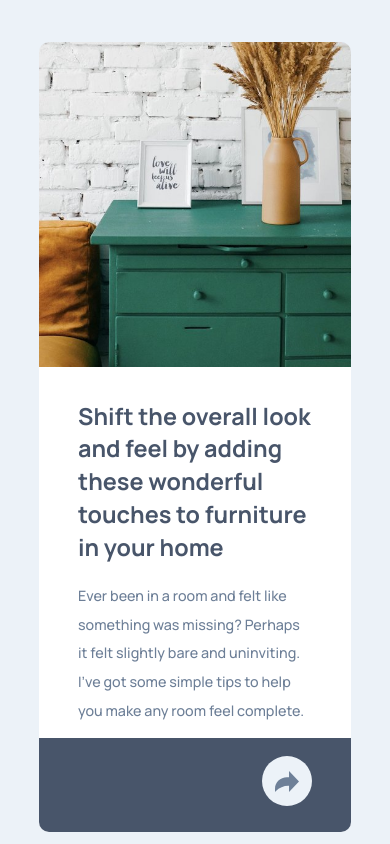
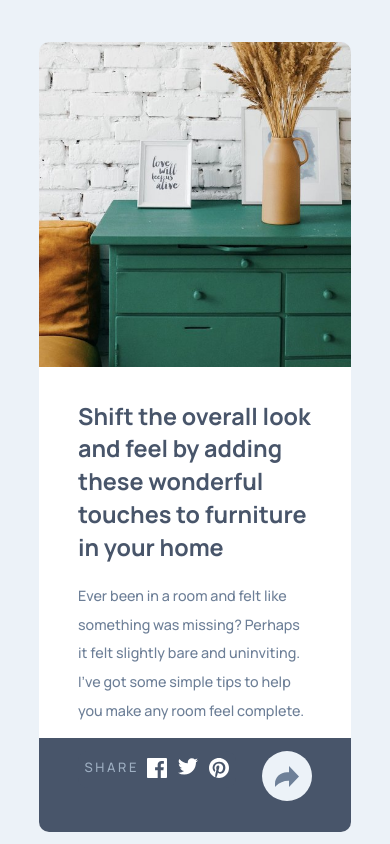
Before and after one commit to Nazaf64/article-preview-component, a plain HTML site: page index.html in a window 390 px wide. Both pictures are taken after a click on the button 287 px from the left and 789 px from the top of the page. Drawn offline with Linux system fonts and the light colour scheme.

Commit message:
completed mobile view share menu

```diff
--- a/main.js
+++ b/main.js
@@ -52,5 +52,12 @@ function onClick() {
         } else if(mobileShareButton.className == 'share-clicked-toggle'){
             mobileShareButton.className = 'share-clicked'
         }
+
+
+        if(bubbleSet.id == 'bubble-set'){
+            bubbleSet.id = 'bubble-set-toggle';
+        } else if(bubbleSet.id == 'bubble-set-toggle'){
+            bubbleSet.id = 'bubble-set';
+        }
     }
 }
--- a/style.css
+++ b/style.css
@@ -42,12 +42,6 @@ h1{
     padding-bottom: 0.8em;
 }
 
-/* h1, p#description{
-    padding-left: 4em;
-    padding-right: 4em;
-    padding-top: 3em;
-} */
-
 .text{
     grid-row: 1/3;
     grid-column: 1/3;
@@ -64,8 +58,6 @@ p{
 
 p#description{
     font-size: 1.1em;
-    /* margin-top: 1.5em;
-    margin-bottom: 1.5em; */
     line-height: 2em;
 }
 
@@ -90,17 +82,7 @@ p#date{
     grid-column-end: 3;
 }
 
-/* .grid-container h1{
-    grid-row: 1/2;
-}
-
-.grid-container p{
-    grid-row: 2/3;
-} */
-
 #card-text{
-    /* padding: 3em 4em; */
-    /* padding-right: 4.5em; needed for readjustment with the bubble */
     background-color: #fff;
     border-top-right-radius: var(--border-radius);
     border-bottom-right-radius: var(--border-radius);
@@ -113,7 +95,7 @@ p#date{
     display: grid;
     grid-template-columns: 1fr 4fr;
     justify-content: start;
-    align-content: end;
+    align-content: center;
 
     padding-left: 4em;
     padding-bottom: 3em;
@@ -166,7 +148,7 @@ button{
     background-position: center;
 
     justify-self: end;
-    align-self: end;
+    align-self: s;
 
     cursor: pointer;
 }
@@ -215,15 +197,7 @@ ul {
     color: var(--date-color);
     background-color: var(--header-color);
     width: 20em;
-
 }
-
-/* .footer{
-    grid-row: 3;
-    grid-column: 1/3;
-} */
-
-
 
 @media screen and (max-width: 1000px){
     body{
@@ -233,7 +207,6 @@ ul {
     main{
         grid-template-columns: 1fr;
         max-width: 80%;
-        /* max-width: 350px; */
 
         max-height: 90vh;
     }
@@ -259,7 +232,6 @@ ul {
     }
 
     #card-text{
-        /* padding: 3em 4em; */
         background-color: #fff;
         border-bottom-right-radius: var(--border-radius);
         border-bottom-left-radius: var(--border-radius);
@@ -270,11 +242,15 @@ ul {
         padding-left: 3em;
         padding-bottom: 2em;
         padding-top: 1em;
-        align-content: center;
+
+        justify-content: start;
+        align-content: start;
     }
 
     button{
         grid-row: 3;
+        margin-left: 1em;
+        min-width: 50px;
     }
 
     .share-clicked{
@@ -288,6 +264,7 @@ ul {
     .share-clicked-toggle{
         padding-top: 1em;
         padding-right: 3em;
+        padding-left: 3em;
         padding-bottom: 2em;
 
         color: var(--date-color);
@@ -295,30 +272,64 @@ ul {
         border-bottom-left-radius: var(--border-radius);
         border-bottom-right-radius: var(--border-radius);
 
-        display: grid;
-        grid-template-columns: 1fr;
         grid-row: 3;
         grid-column: 1/3;
 
-        /* justify-content: end;
-        align-content: end; */
+        display: flex;
+        justify-content: space-between;
+        align-content: center;
+
+        width: 100%;
     }
 
-
-
     #arrow-down{
+        border: 1px solid transparent;
         display: none;
     }
 
+    #bubble-box{
+        margin-right: 4em;
+    }
+
     #bubble-set{
+        visibility: hidden;
         display: none;
     }
 
     #bubble-set-toggle{
+        visibility: visible;
         display: inline;
-        grid-row: 3;
-        grid-column: 1/3;
+        width: 100%;
     }
 
+    ul {
+        border-radius: var(--border-radius);
+        display: flex;
+        justify-content: space-between;
+        padding: 0.5em;
+        list-style: none;
+        color: var(--date-color);
+        background-color: var(--header-color);
+        width: 100%;
+        /* padding-right: 1em; */
+    }
 
 }
+
+@media screen and (max-width: 750px){
+    #bubble-box{
+        margin-right: 3em;
+    }
+}
+
+@media screen and (max-width: 650px){
+    #bubble-box{
+        margin-right: 2em;
+    }
+}
+
+@media screen and (max-width: 500px){
+    #bubble-box{
+        margin-right: 1em;
+    }
+}
```
Also changed, not shown: index.html (+0 -5 lines).
